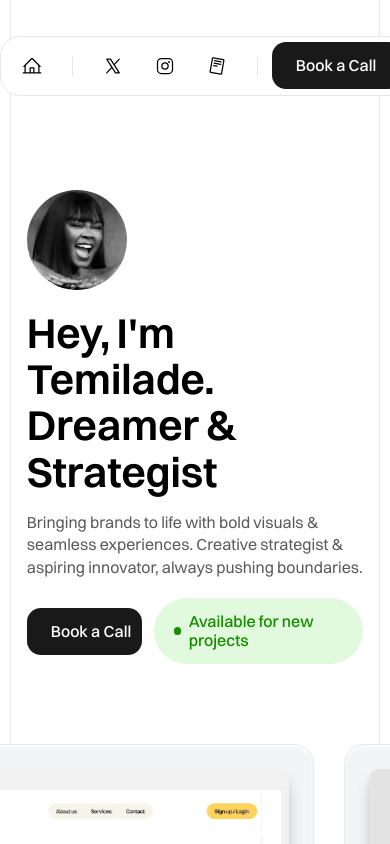
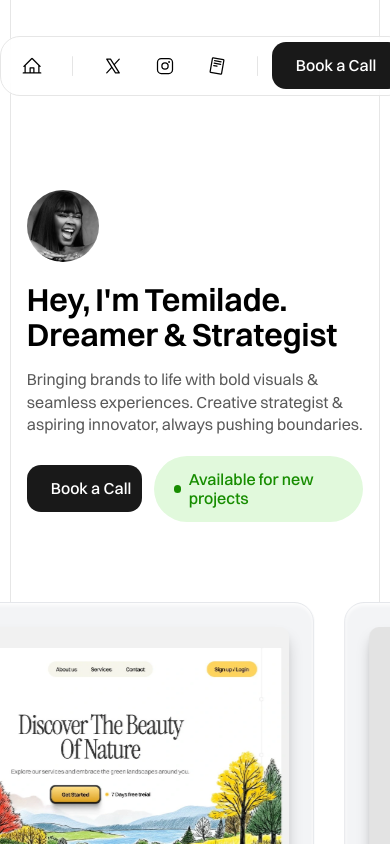
Before and after one commit to YungKingJayy/Temi-s-Portfolio, a Next.js app: page / in a window 390 px wide. Shown: the top 844 px of the page. Built offline with nearby package versions, Linux system fonts and the light colour scheme; a web font is replaced by a local one.

Commit message:
font changes

```diff
--- a/app/components/Hero.tsx
+++ b/app/components/Hero.tsx
@@ -41,13 +41,13 @@ const Hero = () => {
       animate="visible"
       variants={containerVariants}
     >
-      <motion.div variants={itemVariants}>
+      <motion.div variants={itemVariants} className="w-[72px] h-[72px] sm:w-[100px] sm:h-[100px] mb-5 rounded-full">
         <Image
           src="/images/avatar.webp"
           alt="Temi Oladipupo"
-          width={100}
-          height={100}
-          className="rounded-full w-[100px] h-[100px] object-cover mb-5"
+          width={72}
+          height={72}
+          className="rounded-full w-full h-full object-cover"
           priority
         />
       </motion.div>
@@ -87,7 +87,7 @@ const Hero = () => {
           <h2 className="text-2xl font-semibold mb-4 text-white">
             Book a Call
           </h2>
-          <div className="custom-scrollbar rounded-lg overflow-auto h-[600px] scrollbar-thumb-[#000] scrollbar-w-1 scrollbar !scrollbar-thumb-rounded-full !scrollbar-track-rounded-full custom-scrollbar">
+          <div className="custom-scrollbar rounded-lg overflow-auto h-[60vh] max-h-[600px] scrollbar-thumb-[#000] scrollbar-w-1 scrollbar !scrollbar-thumb-rounded-full !scrollbar-track-rounded-full">
             <iframe
               src="https://cal.com/temilade-oladipupo-aeo0wi/30min"
               width="100%"
@@ -95,6 +95,7 @@ const Hero = () => {
               frameBorder="0"
               className="rounded-lg"
               allow="camera; microphone; fullscreen; display-capture"
+              title="Book a 30-minute call with Temilade Oladipupo"
             ></iframe>
           </div>
         </div>
--- a/app/components/Navbar.tsx
+++ b/app/components/Navbar.tsx
@@ -126,7 +126,7 @@ const Navbar = () => {
           <h2 className="text-2xl font-semibold mb-4 text-white">
             Book a Call
           </h2>
-          <div className="custom-scrollbar rounded-lg overflow-auto h-[600px] scrollbar-thumb-[#000] scrollbar-w-1 scrollbar !scrollbar-thumb-rounded-full !scrollbar-track-rounded-full custom-scrollbar">
+          <div className="custom-scrollbar rounded-lg overflow-auto h-[60vh] max-h-[600px] scrollbar-thumb-[#000] scrollbar-w-1 scrollbar !scrollbar-thumb-rounded-full !scrollbar-track-rounded-full">
             <iframe
               src="https://cal.com/temilade-oladipupo-aeo0wi/30min"
               width="100%"
@@ -134,6 +134,7 @@ const Navbar = () => {
               frameBorder="0"
               className="rounded-lg"
               allow="camera; microphone; fullscreen; display-capture"
+              title="Book a 30-minute call with Temilade Oladipupo"
             ></iframe>
           </div>
         </div>
--- a/app/components/ui/ProjectPrefetcher.tsx
+++ b/app/components/ui/ProjectPrefetcher.tsx
@@ -13,7 +13,6 @@ export default function ProjectPrefetcher() {
       router.prefetch(`/projects/${project.id}`);
     });
 
-    console.log("Prefetched all project detail pages");
   }, [router]);
 
   // This component doesn't render anything visible
--- a/app/components/ui/TextGenerateEffect.tsx
+++ b/app/components/ui/TextGenerateEffect.tsx
@@ -1,5 +1,5 @@
 "use client";
-import { useEffect } from "react";
+import { useEffect, useState } from "react";
 import { motion, stagger, useAnimate } from "framer-motion";
 import { cn } from "../../lib/utils";
 
@@ -8,16 +8,42 @@ export const TextGenerateEffect = ({
   className,
   filter = true,
   duration = 0.5,
-  fontSize = "2.625rem",
+  fontSize = { mobile: "2rem", default: "2.625rem" },
 }: {
   words: string;
   className?: string;
   filter?: boolean;
   duration?: number;
-  fontSize?: string;
+  fontSize?: string | { mobile?: string; default?: string };
 }) => {
   const [scope, animate] = useAnimate();
   const wordsArray = words.split(" ");
+  const [currentFontSize, setCurrentFontSize] = useState<string>("2.625rem");
+
+  // Handle responsive font size
+  useEffect(() => {
+    const handleResize = () => {
+      const isMobile = window.innerWidth < 768;
+
+      if (typeof fontSize === "string") {
+        setCurrentFontSize(fontSize);
+      } else {
+        const mobileFontSize = fontSize.mobile || "2rem";
+        const defaultFontSize = fontSize.default || "2.625rem";
+        setCurrentFontSize(isMobile ? mobileFontSize : defaultFontSize);
+      }
+    };
+
+    // Initial setting
+    handleResize();
+
+    // Add resize listener
+    window.addEventListener("resize", handleResize);
+
+    // Cleanup
+    return () => window.removeEventListener("resize", handleResize);
+  }, [fontSize]);
+
   useEffect(() => {
     animate(
       "span",
@@ -59,7 +85,10 @@ export const TextGenerateEffect = ({
   return (
     <div className={cn("font-semibold", className)}>
       <div className="mt-0">
-        <div className="text-black" style={{ fontSize, lineHeight: "110%" }}>
+        <div
+          className="text-black"
+          style={{ fontSize: currentFontSize, lineHeight: "110%" }}
+        >
           {renderWords()}
         </div>
       </div>
```
